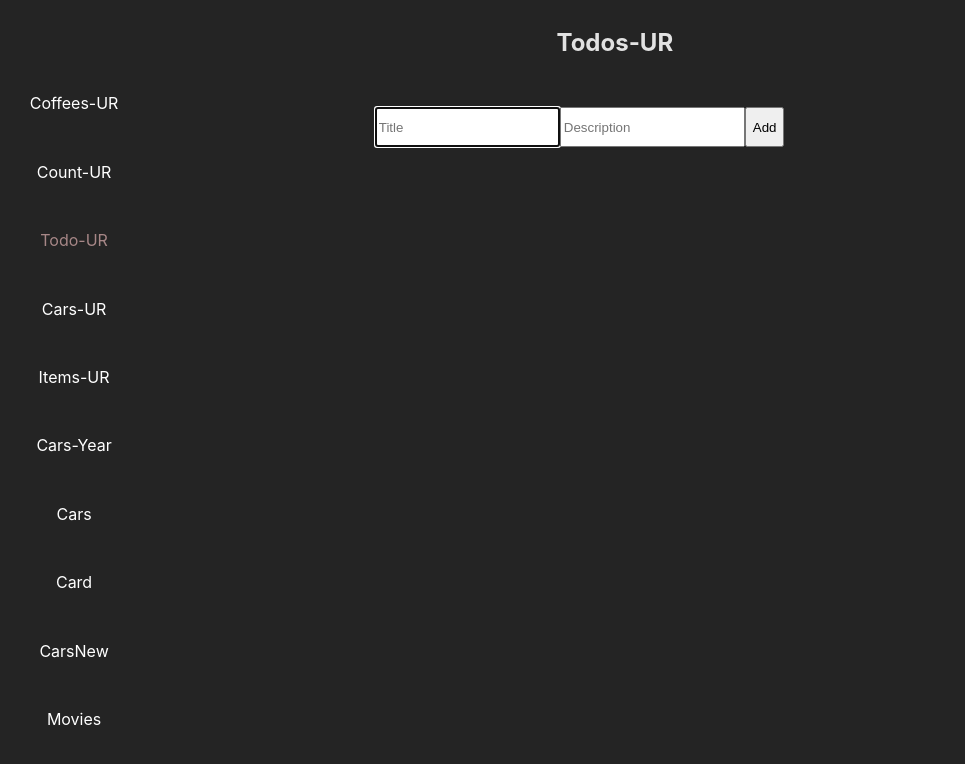
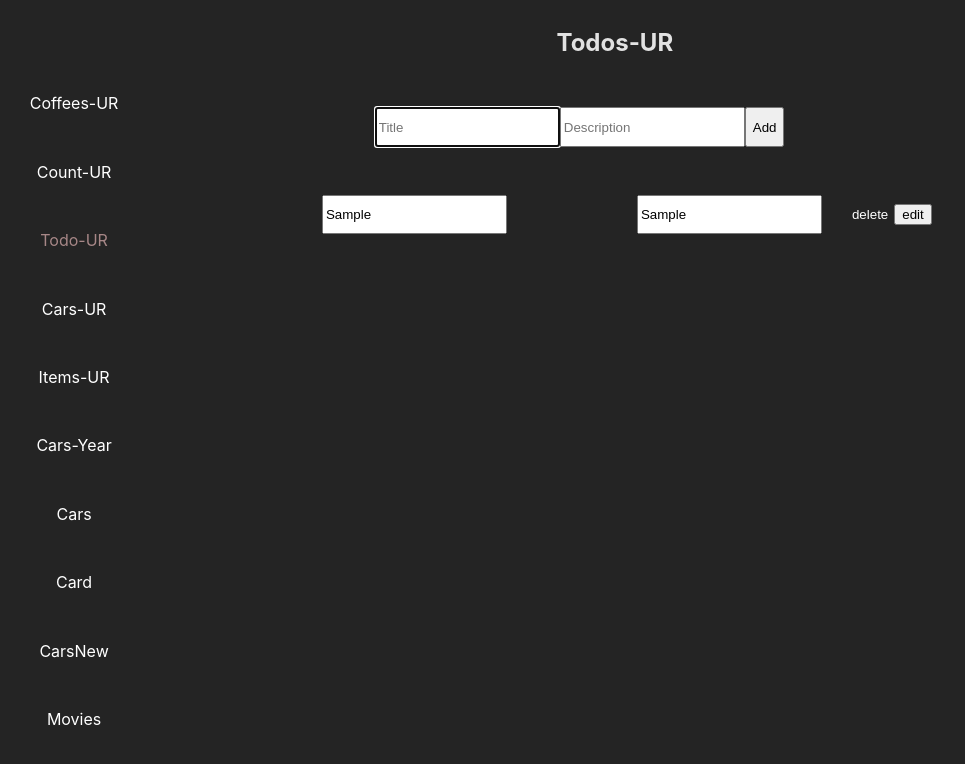
Before and after one commit to elis-11/useReducer, a React (Vite) app: page /todo in a window 1280 px wide. Both pictures are taken after typing "Sample", "Sample" into the empty fields and a click on the button "Add". Shown: the top 764 px of the page, without its empty margins (0-965 px from the left). Built offline with nearby package versions, Linux system fonts and the light colour scheme.

Commit message:
Edit Todo

```diff
--- a/src/components/todo/Todo.jsx
+++ b/src/components/todo/Todo.jsx
@@ -1,13 +1,14 @@
 import React, { useEffect, useReducer, useRef, useState } from "react";
-import { reducer, initialState } from "../../reducer";
+import { todoReducer, initialState } from "../../reducer";
 import style from "../todo/Todo.module.css";
+import { TodoActions } from "./TodoActions";
 
 export const Todo = () => {
-  const [state, dispatch] = useReducer(reducer, initialState);
+  const [state, dispatch] = useReducer(todoReducer, initialState);
   const { todos } = state;
   const [title, setTitle] = useState("");
   const [description, setDescription] = useState("");
-  const inputRef = useRef()
+  const inputRef = useRef();
 
   useEffect(() => {
     localStorage.setItem("todos", JSON.stringify(state.todos));
@@ -24,11 +25,7 @@ export const Todo = () => {
     dispatch({ type: "ADD_TODO", payload: newTodo });
     setTitle("");
     setDescription("");
-    inputRef.current.focus()
-  };
-
-  const removeTodo = (id) => {
-    dispatch({ type: "REMOVE_TODO", payload: id });
+    inputRef.current.focus();
   };
 
   return (
@@ -37,7 +34,7 @@ export const Todo = () => {
       <div className="addTodo">
         <form onSubmit={addTodo} className={style.form}>
           <input
-          ref={inputRef}
+            ref={inputRef}
             type="text"
             name="title"
             placeholder="Title"
@@ -57,17 +54,8 @@ export const Todo = () => {
         </form>
       </div>
       <div className={style.todos}>
-        {todos.map((todo, index) => (
-          <div key={todo.id} className={style.todo}>
-            <div className="title">{index + 1}: {" "}{todo.title}</div>
-            <div className="description">{todo.description}</div>
-            <button
-              className={style.delete}
-              onClick={() => removeTodo(todo.id)}
-            >
-              x
-            </button>
-          </div>
+        {todos.map((todo) => (
+          <TodoActions key={todo.id} dispatch={dispatch} todo={todo} />
         ))}
       </div>
     </div>
--- /dev/null
+++ b/src/components/todo/TodoActions.jsx
@@ -0,0 +1,49 @@
+import { useState } from "react";
+import style from "./Todo.module.css";
+export const TodoActions = ({ todo, dispatch, index }) => {
+  const [editTodo, setEditTodo] = useState(todo);
+
+  const handleEditTodo = () => {
+    dispatch({ type: "UPDATE_TODO", payload: editTodo });
+  };
+
+  const handleTodoChange = (e) => {
+    setEditTodo({ ...editTodo, [e.target.name]: e.target.value });
+  };
+
+  const removeTodo = (id) => {
+    dispatch({ type: "REMOVE_TODO", payload: id });
+  };
+
+  return (
+    <div className={style.todo}>
+      {handleEditTodo ? (
+        <div className={style.todo}>
+          <input
+            type="text"
+            name="title"
+            value={editTodo.title}
+            onChange={handleTodoChange}
+          />
+          <input
+            type="text"
+            name="description"
+            value={editTodo.description}
+            onChange={handleTodoChange}
+          />
+        </div>
+      ) : (
+        <div className={style.todo}>
+          <div>
+            {index + 1}: {"  "} {todo.title}
+          </div>
+          <div>{todo.description}</div>
+        </div>
+      )}
+      <button className={style.delete} onClick={() => removeTodo(todo.id)}>
+        delete
+      </button>
+      <button onClick={() => handleEditTodo(todo.id)}>edit</button>
+    </div>
+  );
+};
--- a/src/reducer.jsx
+++ b/src/reducer.jsx
@@ -70,7 +70,12 @@ export const todoReducer = (state, action) => {
         todos: state.todos.filter((item) => item.id !== action.payload),
       };
     case "UPDATE_TODO": {
-      return {};
+      return {
+        ...state,
+        todos: state.todos.map((todo)=>
+        todo.id !== action.payload.id ? todo : action.payload
+        )
+      };
     }
     default: {
       return state;
```
Also changed, not shown: src/components/todo/Todo.module.css (+5 -5 lines).
